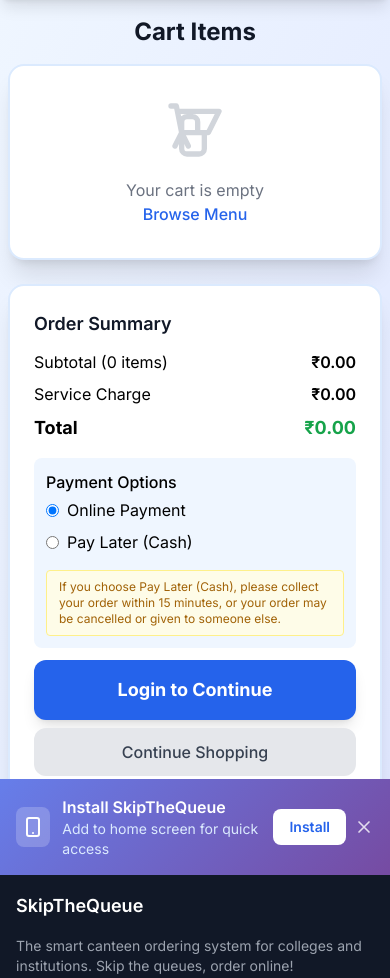
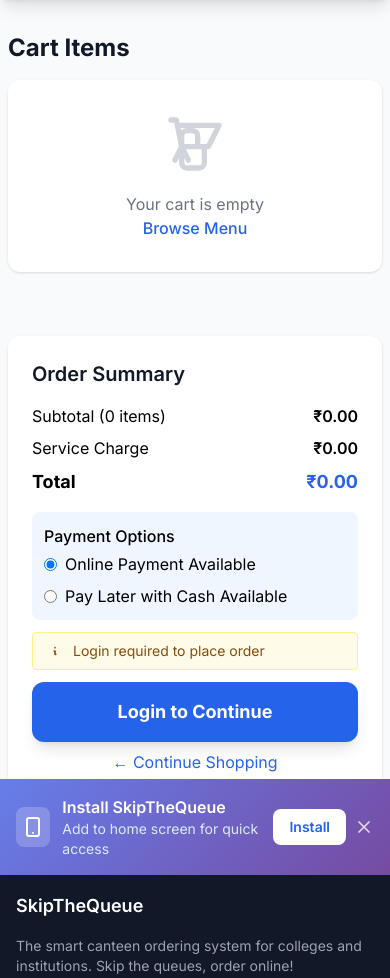
Before and after one commit to SkipTheQueue-admin/SkipTheQueue, a Django app: page /cart/ in a window 390 px wide. Shown: the part 65-1043 px from the top of the page. Run offline with Django 5.2, Linux system fonts and the light colour scheme; some libraries are stand-ins or nearby versions.

Commit message:
UI: Restore earlier two-column cart layout and add mobile responsiveness

```diff
--- a/orders/templates/orders/cart.html
+++ b/orders/templates/orders/cart.html
@@ -22,44 +22,47 @@
       <form method="post" action="{% url 'update_cart' entry.item.id %}" style="display:inline;">
         {% csrf_token %}
         <input type="hidden" name="action" value="remove">
-        <button type="submit"> 5d1 e0f</button>
+        <button type="submit">🗑️</button>
       </form>
     {% endfor %}
   </div>
 </noscript>
 
 {% block content %}
-<div class="min-h-screen bg-gradient-to-br from-blue-50 to-indigo-100 px-2 sm:px-4 md:px-8 py-4">
-  <div class="max-w-2xl mx-auto">
-    <h1 class="text-2xl sm:text-3xl font-bold text-gray-900 mb-4 text-center">Cart Items</h1>
-    <div class="space-y-4 mb-6">
+<div class="min-h-screen bg-gray-50 py-8 px-2 sm:px-4 md:px-8">
+  <div class="max-w-5xl mx-auto grid grid-cols-1 md:grid-cols-3 gap-8">
+    <!-- Cart Items -->
+    <div class="md:col-span-2">
+      <h1 class="text-2xl sm:text-3xl font-bold text-gray-900 mb-4">Cart Items</h1>
+      <div class="space-y-4">
         {% for item in cart_items %}
-        <div class="flex flex-col sm:flex-row items-center justify-between bg-white rounded-2xl shadow-xl border-2 border-blue-100 p-4 sm:p-6 transition hover:shadow-2xl">
-          <div class="flex-1 flex flex-col sm:flex-row items-center gap-4 w-full">
-            <div class="w-14 h-14 bg-blue-50 rounded-xl flex items-center justify-center">
+          <div class="flex items-center bg-white rounded-xl shadow p-4">
+            <div class="w-14 h-14 bg-blue-50 rounded-xl flex items-center justify-center mr-4">
               <svg class="w-7 h-7 text-blue-500" fill="none" stroke="currentColor" viewBox="0 0 24 24">
                 <path stroke-linecap="round" stroke-linejoin="round" stroke-width="2" d="M3 3h2l.4 2M7 13h10l4-8H5.4m0 0L7 13m0 0l-2.5 5M7 13l2.5 5m6-5v6a2 2 0 01-2 2H9a2 2 0 01-2-2v-6m6 0V9a2 2 0 00-2-2H9a2 2 0 00-2 2v4.01" />
               </svg>
             </div>
             <div class="flex-1 min-w-0">
-              <div class="text-lg font-semibold text-gray-900 truncate">{{ item.item.name }}</div>
-              <div class="text-sm text-gray-500">Price: ₹{{ item.item.price|floatformat:2 }}</div>
+              <div class="text-lg font-semibold text-gray-900">{{ item.item.name }}</div>
+              {% if item.item.description %}
+                <div class="text-sm text-gray-500">{{ item.item.description }}</div>
+              {% endif %}
+              <div class="text-blue-600 font-semibold text-base mt-1">₹{{ item.item.price|floatformat:2 }} each</div>
             </div>
-            <div class="flex items-center gap-2 mt-2 sm:mt-0">
-              <button class="bg-blue-100 text-blue-600 rounded-full w-8 h-8 flex items-center justify-center text-xl font-bold focus:outline-none focus:ring-2 focus:ring-blue-400" data-action="decrease" data-item-id="{{ item.item.id }}">-</button>
+            <div class="flex items-center gap-2 mx-4">
+              <button class="bg-gray-200 text-gray-700 rounded-full w-8 h-8 flex items-center justify-center text-xl font-bold focus:outline-none" data-action="decrease" data-item-id="{{ item.item.id }}">-</button>
               <span class="text-lg font-semibold quantity-display" data-item-id="{{ item.item.id }}">{{ item.quantity }}</span>
-              <button class="bg-blue-100 text-blue-600 rounded-full w-8 h-8 flex items-center justify-center text-xl font-bold focus:outline-none focus:ring-2 focus:ring-blue-400" data-action="increase" data-item-id="{{ item.item.id }}">+</button>
+              <button class="bg-gray-200 text-gray-700 rounded-full w-8 h-8 flex items-center justify-center text-xl font-bold focus:outline-none" data-action="increase" data-item-id="{{ item.item.id }}">+</button>
             </div>
-            <div class="text-lg font-semibold text-green-600 mt-2 sm:mt-0 item-total" data-item-id="{{ item.item.id }}"> ₹{{ item.item.price|floatformat:2 }}</div>
+            <div class="text-lg font-semibold text-green-600 ml-4 item-total" data-item-id="{{ item.item.id }}">₹{{ item.item.price|floatformat:2 }}</div>
             <button class="ml-4 text-red-500 hover:text-red-700 transition-colors" data-action="remove" data-item-id="{{ item.item.id }}" title="Remove">
               <svg class="w-6 h-6" fill="none" stroke="currentColor" viewBox="0 0 24 24">
                 <path stroke-linecap="round" stroke-linejoin="round" stroke-width="2" d="M6 18L18 6M6 6l12 12" />
               </svg>
             </button>
           </div>
-        </div>
         {% empty %}
-        <div class="bg-white rounded-2xl shadow-xl border-2 border-blue-100 p-8 text-center text-gray-500">
+          <div class="bg-white rounded-xl shadow p-8 text-center text-gray-500">
             <svg class="w-16 h-16 mx-auto mb-4 text-gray-300" fill="none" stroke="currentColor" viewBox="0 0 24 24">
               <path stroke-linecap="round" stroke-linejoin="round" stroke-width="2" d="M3 3h2l.4 2M7 13h10l4-8H5.4m0 0L7 13m0 0l-2.5 5M7 13l2.5 5m6-5v6a2 2 0 01-2 2H9a2 2 0 01-2-2v-6m6 0V9a2 2 0 00-2-2H9a2 2 0 00-2 2v4.01" />
             </svg>
@@ -68,203 +71,62 @@
           </div>
         {% endfor %}
       </div>
-    <form method="post" action="{% url 'place_order' %}">
-      {% csrf_token %}
-      <div class="bg-white rounded-2xl shadow-xl border-2 border-blue-100 p-6 mb-6">
-        <h2 class="text-lg sm:text-xl font-semibold text-gray-900 mb-3">Order Summary</h2>
-        <div class="space-y-2">
-          <div class="flex justify-between text-base sm:text-lg">
+    </div>
+    <!-- Order Summary -->
+    <div class="md:col-span-1 mt-8 md:mt-0">
+      <div class="bg-white rounded-xl shadow p-6">
+        <h2 class="text-xl font-semibold text-gray-900 mb-4">Order Summary</h2>
+        <div class="space-y-2 mb-4">
+          <div class="flex justify-between text-base">
             <span>Subtotal ({{ cart_items|length }} item{{ cart_items|length|pluralize }})</span>
             <span class="font-semibold">₹{{ total|floatformat:2 }}</span>
           </div>
-          <div class="flex justify-between text-base sm:text-lg">
+          <div class="flex justify-between text-base">
             <span>Service Charge</span>
             <span class="font-semibold">₹0.00</span>
           </div>
-          <div class="flex justify-between text-lg sm:text-xl font-bold mt-2">
+          <div class="flex justify-between text-lg font-bold mt-2">
             <span>Total</span>
-            <span class="text-green-600">₹{{ total|floatformat:2 }}</span>
+            <span class="text-blue-600">₹{{ total|floatformat:2 }}</span>
           </div>
         </div>
-        <div class="mt-4">
         <div class="bg-blue-50 rounded-lg p-3 mb-3">
-            <div class="text-base sm:text-lg font-medium mb-1">Payment Options</div>
+          <div class="text-base font-medium mb-1">Payment Options</div>
           <div class="flex flex-col gap-2">
             <label class="flex items-center">
               <input type="radio" name="payment_method" value="Online" class="form-radio text-blue-600 mr-2" checked>
-                <span>Online Payment</span>
+              <span>Online Payment Available</span>
             </label>
             <label class="flex items-center">
               <input type="radio" name="payment_method" value="Cash" class="form-radio text-blue-600 mr-2">
-                <span>Pay Later (Cash)</span>
+              <span>Pay Later with Cash Available</span>
             </label>
-              <p class="text-xs text-yellow-700 bg-yellow-50 border border-yellow-200 rounded px-3 py-2 mt-2 mb-0">
-                If you choose Pay Later (Cash), please collect your order within 15 minutes, or your order may be cancelled or given to someone else.
-              </p>
           </div>
         </div>
-          {% if user.is_authenticated %}
-            <button type="submit" class="w-full bg-green-600 text-white px-6 py-4 rounded-xl hover:bg-green-700 transition duration-300 font-bold text-lg shadow-lg">Proceed to Order</button>
-          {% else %}
+        <div class="bg-yellow-50 border border-yellow-200 rounded px-3 py-2 mb-3 text-yellow-800 text-sm flex items-center">
+          <svg class="w-5 h-5 mr-2" fill="none" stroke="currentColor" viewBox="0 0 24 24">
+            <path stroke-linecap="round" stroke-linejoin="round" stroke-width="2" d="M13 16h-1v-4h-1m1-4h.01" />
+          </svg>
+          Login required to place order
+        </div>
         <a href="/auth/login/google-oauth2/" class="w-full block bg-blue-600 text-white px-6 py-4 rounded-xl hover:bg-blue-700 transition duration-300 font-bold text-lg shadow-lg text-center mb-2">Login to Continue</a>
-            <a href="{% url 'menu' %}" class="w-full block bg-gray-200 text-gray-700 px-6 py-3 rounded-xl hover:bg-gray-300 transition duration-300 font-medium text-center">Continue Shopping</a>
-          {% endif %}
+        <a href="{% url 'menu' %}" class="w-full block text-center text-blue-600 hover:underline mt-2">&larr; Continue Shopping</a>
       </div>
     </div>
-    </form>
   </div>
 </div>
 {% endblock %}
 
-<!-- Success Notification -->
-<div id="successNotification" class="fixed top-4 right-4 bg-green-500 text-white px-6 py-3 rounded-lg shadow-lg transform translate-x-full transition-transform duration-300 z-50">
-  <div class="flex items-center">
-    <svg class="w-5 h-5 mr-2" fill="none" stroke="currentColor" viewBox="0 0 24 24">
-      <path stroke-linecap="round" stroke-linejoin="round" stroke-width="2" d="M5 13l4 4L19 7" />
-    </svg>
-    <span id="successMessage">Action completed successfully!</span>
-  </div>
-</div>
-
-<div id="errorNotification" class="fixed top-4 right-4 bg-red-500 text-white px-6 py-3 rounded-lg shadow-lg transform translate-x-full transition-transform duration-300 z-50">
-  <div class="flex items-center">
-    <svg class="w-5 h-5 mr-2" fill="none" stroke="currentColor" viewBox="0 0 24 24">
-      <path stroke-linecap="round" stroke-linejoin="round" stroke-width="2" d="M6 18L18 6M6 6l12 12" />
-    </svg>
-    <span id="errorMessage">An error occurred!</span>
-  </div>
-</div>
-
-<script>
-// Event delegation for cart update buttons
-document.addEventListener('click', function(e) {
-  const button = e.target.closest('[data-action]');
-  if (button && ['increase', 'decrease', 'remove'].includes(button.getAttribute('data-action'))) {
-    const action = button.getAttribute('data-action');
-    const itemId = button.getAttribute('data-item-id');
-    updateCart(itemId, action);
+<style>
+@media (max-width: 768px) {
+  .grid-cols-1.md\:grid-cols-3 {
+    grid-template-columns: 1fr !important;
   }
-});
-
-// Cart update functionality
-function updateCart(itemId, action) {
-  try {
-    // Get CSRF token from the hidden form
-    let csrfForm = document.getElementById('csrf-form');
-    if (!csrfForm) csrfForm = document.getElementById('csrf-form-2');
-    if (!csrfForm) {
-      showNotification('error', 'CSRF form missing. Please reload the page.');
-      return;
+  .md\:col-span-2, .md\:col-span-1 {
+    grid-column: span 1 / span 1 !important;
   }
-    const csrfTokenInput = csrfForm.querySelector('input[name="csrfmiddlewaretoken"]');
-    if (!csrfTokenInput) {
-      showNotification('error', 'CSRF token missing. Please reload the page.');
-      return;
-    }
-    const csrfToken = csrfTokenInput.value;
-    const formData = new FormData();
-    formData.append('action', action);
-    formData.append('csrfmiddlewaretoken', csrfToken);
-    fetch(`/api/update_cart/${itemId}/`, {
-      method: 'POST',
-      body: formData,
-      headers: {
-        'X-CSRFToken': csrfToken
-      }
-    })
-    .then(response => {
-      if (!response.ok) {
-        return response.text().then(text => { throw new Error(`HTTP ${response.status}: ${text}`); });
-      }
-      return response.json();
-    })
-    .then(data => {
-      if (data.success) {
-        updateCartDisplay(data);
-        showNotification('success', data.message);
-      } else {
-        showNotification('error', data.error || 'Error updating cart');
-        if (data.error && data.error.includes('cart was reset')) {
-          setTimeout(() => { location.reload(); }, 1200);
+  .md\:mt-0 {
+    margin-top: 2rem !important;
   }
 }
-    })
-    .catch(error => {
-      showNotification('error', 'Network or server error: ' + error.message);
-      console.error('Cart AJAX error:', error);
-    });
-  } catch (err) {
-    showNotification('error', 'JS error: ' + err.message);
-    console.error('Cart JS error:', err);
-  }
-}
-
-function updateCartDisplay(data) {
-  // Update cart count
-  const cartCount = document.getElementById('cart-count');
-  const summaryCount = document.getElementById('summary-count');
-  if (cartCount) cartCount.textContent = data.cart_count;
-  if (summaryCount) summaryCount.textContent = data.cart_count;
-
-  // Update totals
-  const summaryTotal = document.getElementById('summary-total');
-  const summaryGrandTotal = document.getElementById('summary-grand-total');
-  if (summaryTotal) summaryTotal.textContent = data.cart_total.toFixed(2);
-  if (summaryGrandTotal) summaryGrandTotal.textContent = data.cart_total.toFixed(2);
-
-  // Update individual item displays
-  data.cart_items.forEach(cartItem => {
-    const quantityDisplay = document.querySelector(`.quantity-display[data-item-id="${cartItem.id}"]`);
-    const itemTotal = document.querySelector(`.item-total[data-item-id="${cartItem.id}"]`);
-
-    if (quantityDisplay) quantityDisplay.textContent = cartItem.quantity;
-    if (itemTotal) itemTotal.textContent = `₹${cartItem.total.toFixed(2)}`;
-  });
-
-  // Remove items that are no longer in cart
-  const existingItems = document.querySelectorAll('[data-item-id]');
-  existingItems.forEach(itemElement => {
-    const itemId = itemElement.getAttribute('data-item-id');
-    const itemStillExists = data.cart_items.some(cartItem => cartItem.id == itemId);
-    if (!itemStillExists) {
-      itemElement.style.transform = 'scale(0.95)';
-      setTimeout(() => {
-        itemElement.remove();
-      }, 300);
-    }
-  });
-
-  // If cart is empty, reload page to show empty state
-  if (data.cart_count === 0) {
-    setTimeout(() => {
-      location.reload();
-    }, 500);
-  }
-}
-
-function showNotification(type, message) {
-  const notification = type === 'success' ?
-    document.getElementById('successNotification') :
-    document.getElementById('errorNotification');
-  const messageElement = type === 'success' ?
-    document.getElementById('successMessage') :
-    document.getElementById('errorMessage');
-
-  messageElement.textContent = message;
-  notification.classList.remove('translate-x-full');
-
-  setTimeout(() => {
-    notification.classList.add('translate-x-full');
-  }, 3000);
-}
-</script>
-
-<style>
-.line-clamp-2 {
-  display: -webkit-box;
-  i-webkit-line-clamp: 2;
-  line-clamp: 2;
-  -webkit-box-orient: vertical;
-  overflow: hidden;
-}
 </style>
```
Lines whose indentation alone changed are shown as unchanged.
